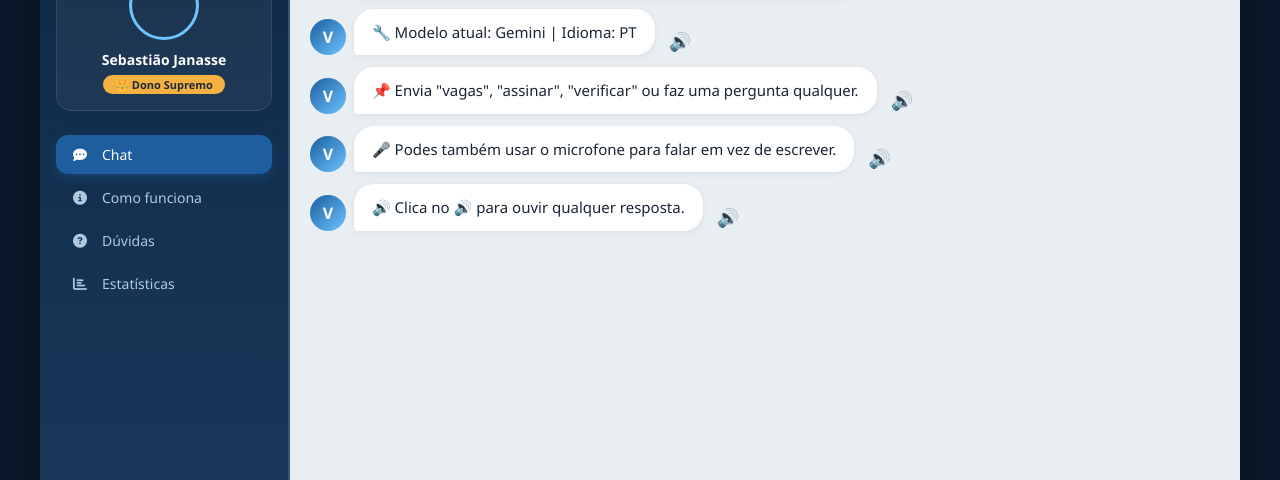
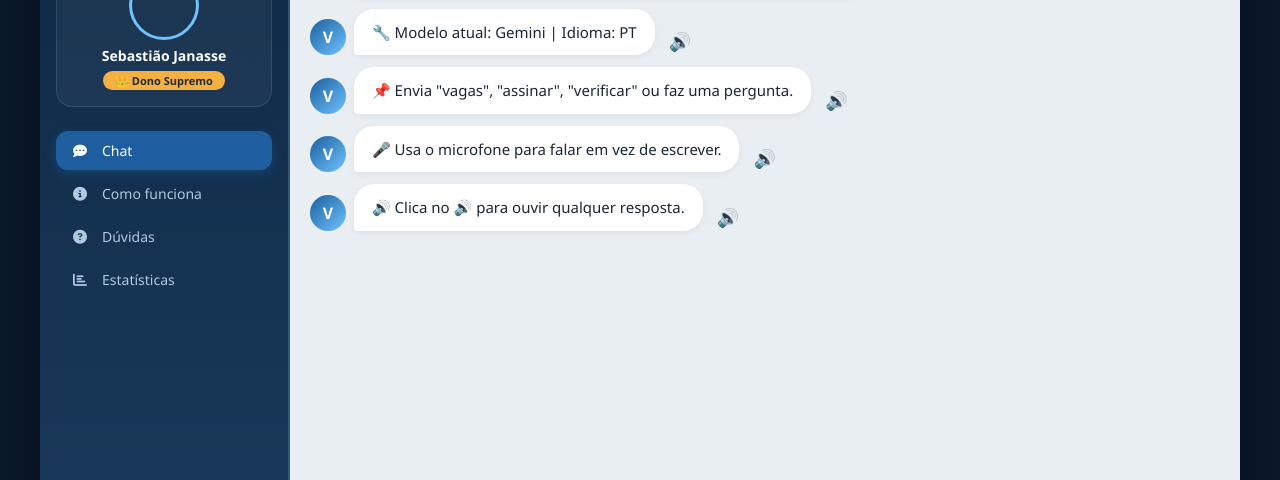
Before and after one commit to sebastiaobenessonjanasse-alt/vagasbot-web, a website: page index.html in a window 1280 px wide. Shown: the part 164-644 px from the top of the page. Drawn offline with Linux system fonts and the light colour scheme.

Commit message:
Update API URL and improve comments in index.html

```diff
--- a/index.html
+++ b/index.html
@@ -4,10 +4,9 @@
     <meta charset="UTF-8">
     <meta name="viewport" content="width=device-width, initial-scale=1.0, maximum-scale=1.0, user-scalable=no">
     <title>VagasBot Moçambique</title>
-    <!-- Font Awesome -->
     <link rel="stylesheet" href="https://cdnjs.cloudflare.com/ajax/libs/font-awesome/6.5.0/css/all.min.css">
     <style>
-        /* ===== RESET E BASE ===== */
+        /* ===== RESET ===== */
         * { margin: 0; padding: 0; box-sizing: border-box; font-family: 'Segoe UI', Roboto, system-ui, sans-serif; }
         body { background: #0b1a2e; display: flex; justify-content: center; align-items: center; min-height: 100vh; padding: 12px; }
         .app { max-width: 1200px; width: 100%; background: #f4f7fc; border-radius: 32px; overflow: hidden; box-shadow: 0 20px 60px rgba(0,0,0,0.5); display: grid; grid-template-columns: 250px 1fr; grid-template-rows: auto 1fr auto; height: 90vh; }
@@ -40,7 +39,7 @@
             background-image: url('sua-foto.jpg');
             background-size: cover; background-position: center;
         }
-        .sidebar .user-info .nome { font-weight: 600; font-size: 14px; text-align: center; margin-top: 4px; }
+        .sidebar .user-info .nome { font-weight: 600; font-size: 14px; text-align: center; }
         .sidebar .user-info .dono-tag { background: #f5b042; color: #1f2a38; font-size: 11px; padding: 2px 12px; border-radius: 30px; font-weight: 700; }
 
         .sidebar nav {
@@ -277,7 +276,7 @@
         // ============================================================
         const DONO_TELEFONE = '879306034';
         let usuarioTelefone = '879306034';
-        const API_BASE = 'https://vagasbot-web-api.onrender.com';
+        const API_BASE = 'https://vagasbapi.onrender.com'; // ✅ URL CORRIGIDA
 
         // ============================================================
         // DOM ELEMENTOS
@@ -347,7 +346,6 @@
             if (tipo === 'bot') {
                 const actionDiv = document.createElement('div');
                 actionDiv.className = 'action-buttons';
-                // Botão ouvir
                 const audioBtn = document.createElement('button');
                 audioBtn.className = 'btn-action';
                 audioBtn.textContent = '🔊';
@@ -496,7 +494,6 @@
             if (!texto) return;
             addMessage(texto, 'user');
             input.value = '';
-            // Indicador de digitação
             addMessage('⏳ A pensar...', 'bot');
             const dados = await chamarAPI('/chat-ia', { mensagem: texto, modelo: modeloIA, telefone: usuarioTelefone });
             const ultima = chatContainer.lastElementChild;
@@ -504,7 +501,7 @@
             if (dados && dados.resposta) {
                 addMessage(dados.resposta, 'bot');
             } else {
-                addMessage('⚠️ Erro ao gerar resposta. Verifica a tua conexão ou tenta novamente.', 'bot');
+                addMessage('⚠️ Erro ao gerar resposta. Verifica a tua conexão.', 'bot');
             }
         }
 
@@ -552,7 +549,7 @@
         }
 
         // ============================================================
-        // SELETORES (IA, IDIOMA, VOZ)
+        // SELETORES
         // ============================================================
         document.querySelectorAll('.selector-group').forEach(group => {
             group.addEventListener('click', (e) => {
@@ -567,7 +564,6 @@
                     idiomaAtual = btn.dataset.idioma;
                     addMessage(idiomaAtual === 'pt' ? 'Idioma: Português 🇧🇷' : 'Language: English 🇺🇸', 'bot');
                 } else if (group.id === 'voiceSelector') {
-                    // Apenas feedback visual – a voz é gerada no backend
                     addMessage(`Voz alterada para ${btn.textContent.trim()}`, 'bot');
                 }
             });
@@ -578,11 +574,11 @@
         // ============================================================
         addMessage('💬 Olá! Sou a Vaga, a tua assistente de empregos em Moçambique.', 'bot');
         addMessage('🔧 Modelo atual: Gemini | Idioma: PT', 'bot');
-        addMessage('📌 Envia "vagas", "assinar", "verificar" ou faz uma pergunta qualquer.', 'bot');
-        addMessage('🎤 Podes também usar o microfone para falar em vez de escrever.', 'bot');
+        addMessage('📌 Envia "vagas", "assinar", "verificar" ou faz uma pergunta.', 'bot');
+        addMessage('🎤 Usa o microfone para falar em vez de escrever.', 'bot');
         addMessage('🔊 Clica no 🔊 para ouvir qualquer resposta.', 'bot');
 
-        console.log('✅ VagasBot carregado com sucesso!');
+        console.log('✅ VagasBot carregado!');
     </script>
 </body>
 </html>
```
